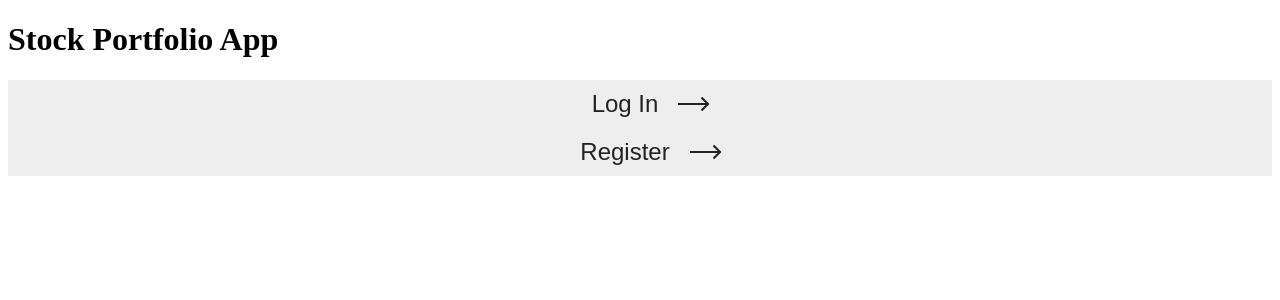
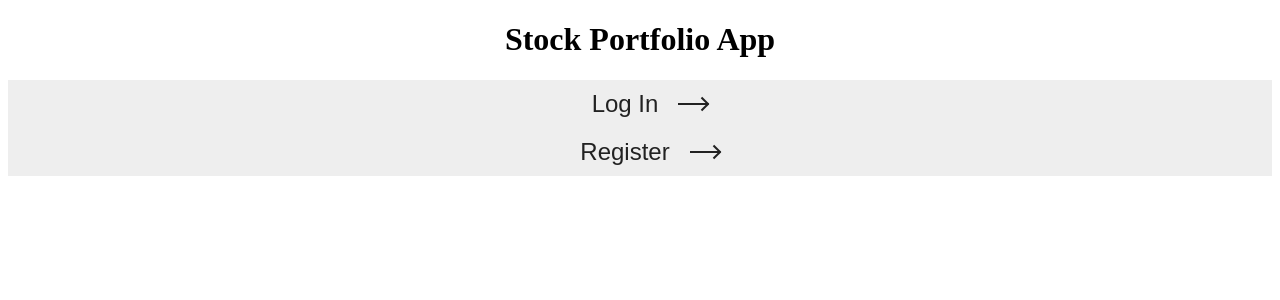
Before and after one commit to aaronchu357/stock-portfolio-app, a React (Create React App) app in the folder frontend/: page / in a window 1280 px wide. Shown: the top 300 px of the page. Built offline with nearby package versions, Linux system fonts and the light colour scheme.

Commit message:
style main header

```diff
--- a/frontend/src/pages/Homepage.css
+++ b/frontend/src/pages/Homepage.css
@@ -1,3 +1,7 @@
+.landing-page-main-header {
+  text-align: center;
+}
+
 .homepage-link {
   display: -webkit-box;
   display: -ms-flexbox;
--- a/frontend/src/pages/Homepage.js
+++ b/frontend/src/pages/Homepage.js
@@ -4,7 +4,7 @@ import './Homepage.css'
 const Homepage = () => {
   return (
     <>
-      <h1>Stock Portfolio App</h1>
+      <h1 className="landing-page-main-header">Stock Portfolio App</h1>
       <div className='homepage-link'>
         <a class="effect1" href="http://localhost:3001/login">
           Log In
```
